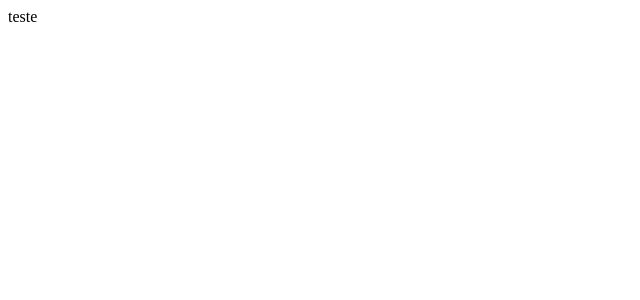
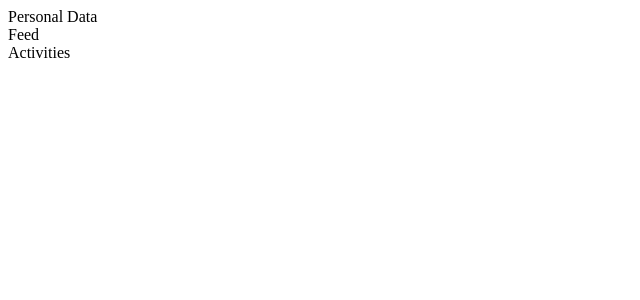
Before and after one commit to lfernandes00/quizz-app-fe, a Next.js app: page / in a window 1280 px wide. Shown: the top 300 px of the page, without its empty margins (0-640 px from the left). Built offline with nearby package versions, Linux system fonts and the light colour scheme.

Commit message:
Add functions for each section

```diff
--- a/pages/index.tsx
+++ b/pages/index.tsx
@@ -1,5 +1,23 @@
 import styles from "styles/Home.module.scss";
 
 export default function Home() {
-  return <div className={styles.wrapper}>teste</div>;
+  function PersonalInfo() {
+    return <div className={styles.personalWrapper}>Personal Data</div>;
+  }
+
+  function Feed() {
+    return <div className={styles.feedWrapper}>Feed</div>;
+  }
+
+  function Activities() {
+    return <div className={styles.activitiesWrapper}>Activities</div>;
+  }
+
+  return (
+    <div className={styles.wrapper}>
+      <PersonalInfo />
+      <Feed />
+      <Activities />
+    </div>
+  );
 }
```
